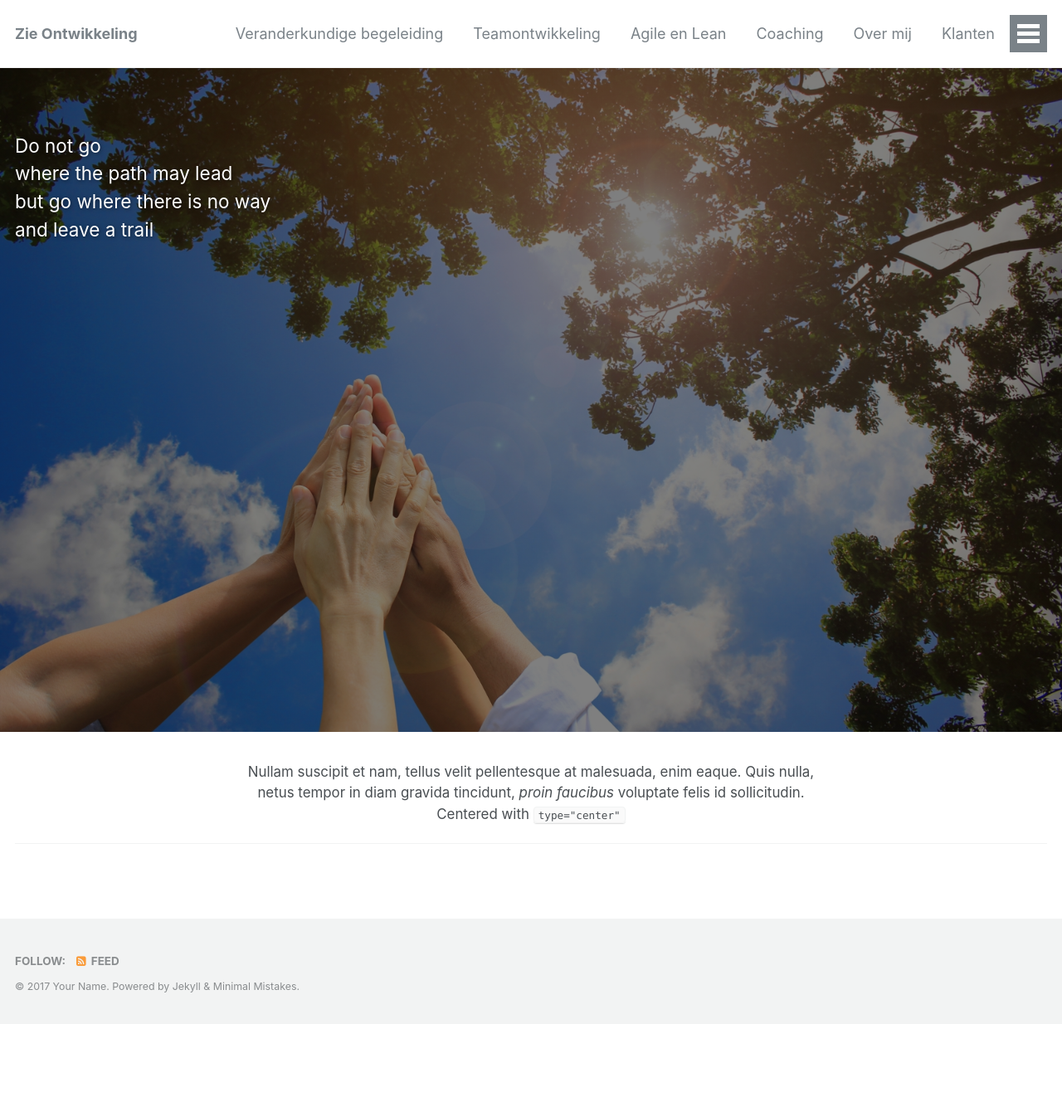
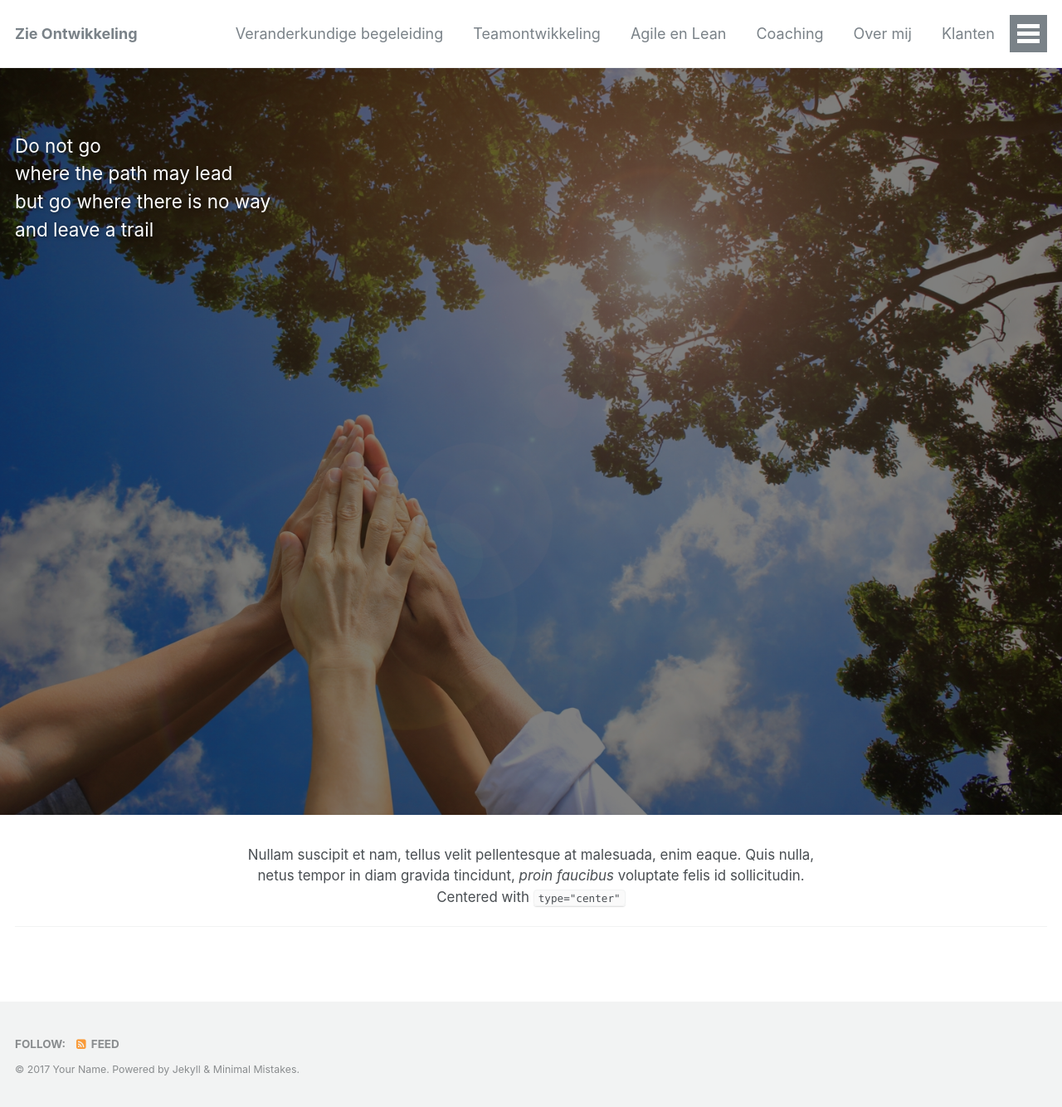
Before and after one commit to twinmum1/zie-ontwikkeling, a Jekyll site: the page built from _pages/index.md, in a window 1280 px wide. Shown: the whole page at 83% size. Built offline with Jekyll 4.4.1, drawn with Linux system fonts in a browser that asks for light colours; before the commit the page ends 1234 px from its top, so only the background shows below that.

Commit message:
Update _page.scss

```diff
--- a/_sass/minimal-mistakes/_page.scss
+++ b/_sass/minimal-mistakes/_page.scss
@@ -146,7 +146,7 @@
     animation: $intro-transition;
     -webkit-animation-delay: 0.25s;
     animation-delay: 0.25s;
-     height: 800px;
+     height: 900px;
 
     a {
       color: #fff;
@@ -158,7 +158,6 @@
 
       @include breakpoint($x-large) {
         max-width: $x-large;
-          height: 500px;
       }
     }
 
```
